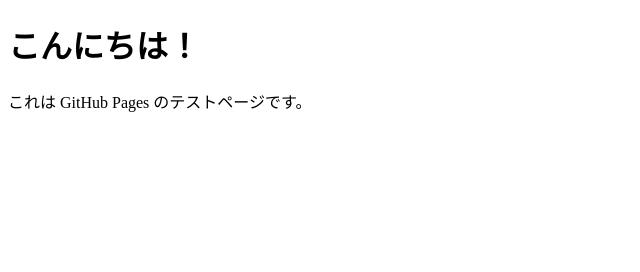
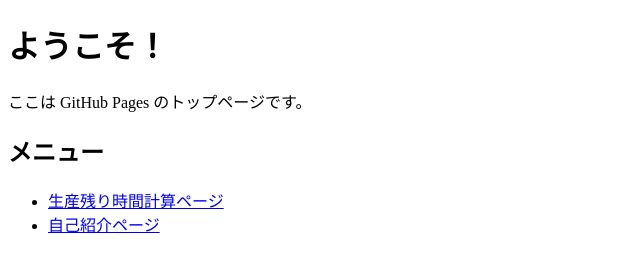
Before and after one commit to j999c999-ui/my-page, a plain HTML site: page index.html in a window 1280 px wide. Shown: the whole page, without its empty margins (0-640 px from the left). Drawn offline with Linux system fonts and the light colour scheme.

Commit message:
Update index.html

```diff
--- a/index.html
+++ b/index.html
@@ -2,10 +2,16 @@
 <html lang="ja">
 <head>
   <meta charset="UTF-8">
-  <title>テストページ</title>
+  <title>トップページ</title>
 </head>
 <body>
-  <h1>こんにちは！</h1>
-  <p>これは GitHub Pages のテストページです。</p>
+  <h1>ようこそ！</h1>
+  <p>ここは GitHub Pages のトップページです。</p>
+
+  <h2>メニュー</h2>
+  <ul>
+    <li><a href="calc.html">生産残り時間計算ページ</a></li>
+    <li><a href="about.html">自己紹介ページ</a></li>
+  </ul>
 </body>
 </html>
```
